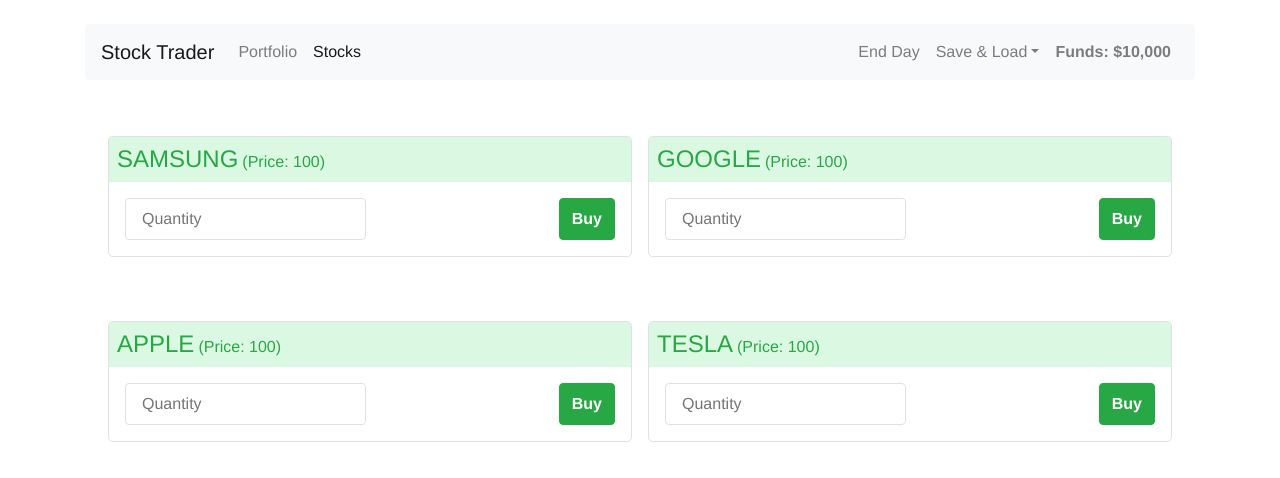
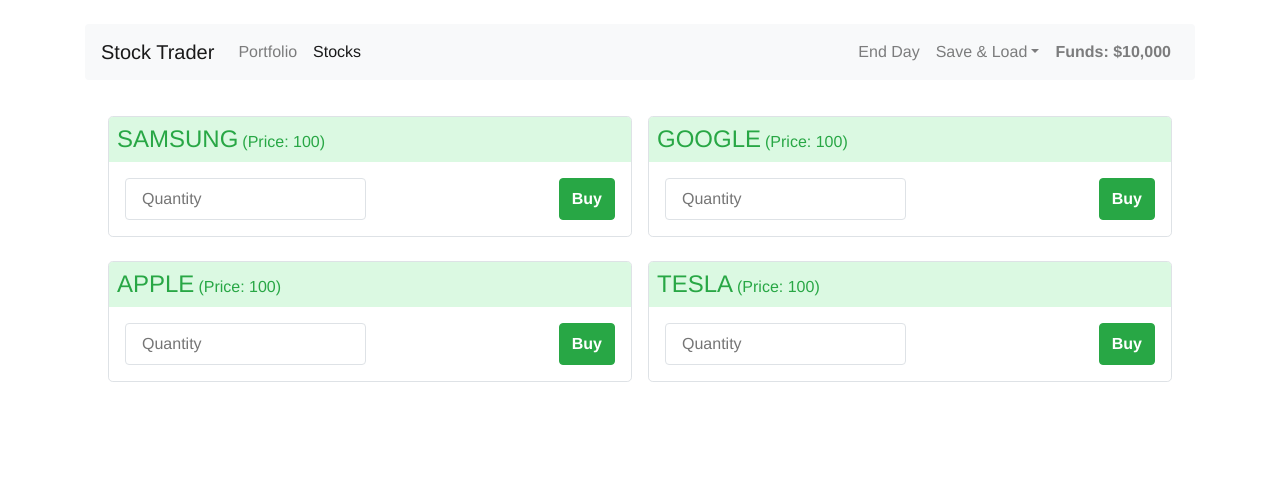
Before and after one commit to 4ortytwo/vue-stock-trader, a Vue app: page /stocks in a window 1280 px wide. Shown: the top 478 px of the page. Built offline with nearby package versions, Linux system fonts and the light colour scheme.

Commit message:
add stock and portfolio cards, add stock/portfolio logic

```diff
--- a/public/index.html
+++ b/public/index.html
@@ -7,8 +7,8 @@
     <link rel="icon" href="<%= BASE_URL %>favicon.ico" />
     <link
       rel="stylesheet"
-      href="https://stackpath.bootstrapcdn.com/bootstrap/4.3.1/css/bootstrap.min.css"
-      integrity="sha384-ggOyR0iXCbMQv3Xipma34MD+dH/1fQ784/j6cY/iJTQUOhcWr7x9JvoRxT2MZw1T"
+      href="https://stackpath.bootstrapcdn.com/bootstrap/4.4.1/css/bootstrap.min.css"
+      integrity="sha384-Vkoo8x4CGsO3+Hhxv8T/Q5PaXtkKtu6ug5TOeNV6gBiFeWPGFN9MuhOf23Q9Ifjh"
       crossorigin="anonymous"
     />
 
--- a/src/App.vue
+++ b/src/App.vue
@@ -21,4 +21,9 @@
   -moz-osx-font-smoothing: grayscale;
   color: #2c3e50;
 }
+input[type="number"]::-webkit-inner-spin-button,
+input[type="number"]::-webkit-outer-spin-button {
+  -webkit-appearance: none;
+  margin: 0;
+}
 </style>
--- a/src/components/Card.vue
+++ /dev/null
@@ -1,32 +0,0 @@
-<template>
-  <div class="w-50 p-2">
-    <div class="my-4 border rounded-lg">
-      <div
-        class="container rounded-top text-success d-flex align-items-end p-2"
-        style="background-color: #DBF9E2"
-      >
-        <h4 class="mr-1">{{brand.name}}</h4>
-        <span>(Price: {{brand.currentPrice}})</span>
-      </div>
-      <div class="container d-flex justify-content-between p-3">
-        <input type="text" class="border rounded py-2 px-3" placeholder="Quantity" />
-        <button class="btn btn-success font-weight-bolder">Buy</button>
-      </div>
-    </div>
-  </div>
-</template>
-
-<script>
-export default {
-  name: "card",
-  props: {
-    brand: Object
-  }
-};
-</script>
-
-<style>
-h4 {
-  margin: 0;
-}
-</style>
--- /dev/null
+++ b/src/components/PortfolioCard.vue
@@ -0,0 +1,54 @@
+<template>
+  <div class="w-50 p-2">
+    <div class="my-1 border rounded-lg">
+      <div
+        class="container rounded-top text-primary d-flex align-items-end p-2"
+        style="background-color: #BDDBFC"
+      >
+        <h4 class="mr-1">{{brand.name}}</h4>
+        <span>(Price: {{brand.currentPrice}} | Quantity: {{brand.owned}})</span>
+      </div>
+      <div class="container d-flex justify-content-between p-3">
+        <input
+          type="number"
+          class="border rounded py-2 px-3"
+          placeholder="Quantity"
+          v-model.number="qty"
+        />
+        <button class="btn btn-danger font-weight-bolder">Sell</button>
+      </div>
+    </div>
+  </div>
+</template>
+
+<script>
+import { mapActions } from "vuex";
+export default {
+  name: "portfolioCard",
+  props: {
+    brand: Object,
+    index: Number
+  },
+  data() {
+    return {
+      qty: null
+    };
+  },
+  methods: {
+    ...mapActions({ sell: "sell" }),
+    sellStock() {
+      if (this.qty) {
+        console.log({ index: this.index, qty: this.qty });
+        this.sell({ index: this.index, qty: this.qty });
+        this.qty = null;
+      }
+    }
+  }
+};
+</script>
+
+<style>
+h4 {
+  margin: 0;
+}
+</style>
--- /dev/null
+++ b/src/components/StockCard.vue
@@ -0,0 +1,53 @@
+<template>
+  <div class="w-50 p-2">
+    <div class="my-1 border rounded-lg">
+      <div
+        class="container rounded-top text-success d-flex align-items-end p-2"
+        style="background-color: #DBF9E2"
+      >
+        <h4 class="mr-1">{{brand.name}}</h4>
+        <span>(Price: {{brand.currentPrice}})</span>
+      </div>
+      <div class="container d-flex justify-content-between p-3">
+        <input
+          type="number"
+          class="border rounded py-2 px-3"
+          placeholder="Quantity"
+          v-model.number="qty"
+        />
+        <button class="btn btn-success font-weight-bolder" @click="buyStock">Buy</button>
+      </div>
+    </div>
+  </div>
+</template>
+
+<script>
+export default {
+  name: "stockCard",
+  props: {
+    brand: Object,
+    index: Number,
+    buy: Function
+  },
+  data() {
+    return {
+      qty: null
+    };
+  },
+  methods: {
+    buyStock() {
+      if (this.qty) {
+        console.log({ index: this.index, qty: this.qty });
+        this.buy({ index: this.index, qty: this.qty });
+        this.qty = null;
+      }
+    }
+  }
+};
+</script>
+
+<style>
+h4 {
+  margin: 0;
+}
+</style>
--- a/src/store/index.js
+++ b/src/store/index.js
@@ -8,22 +8,26 @@
     stocks: [
       {
         name: "SAMSUNG",
-        currentPrice: 100
+        currentPrice: 100,
+        owned: 10
       },
       {
         name: "GOOGLE",
-        currentPrice: 100
+        currentPrice: 100,
+        owned: 0
       },
       {
         name: "APPLE",
-        currentPrice: 100
+        currentPrice: 100,
+        owned: 0
       },
       {
         name: "TESLA",
-        currentPrice: 100
+        currentPrice: 100,
+        owned: 10
       }
     ],
-    ownedStocks: []
+    funds: 10000
   },
   getters: {
     stocks: state => {
@@ -34,10 +38,20 @@
     }
   },
   mutations: {
-    buyStock: (state, payload) => {
-      state.ownedStocks.push(payload);
+    buy: (state, payload) => {
+      state.stocks[payload.index].owned += payload.qty;
+    },
+    sell: (state, payload) => {
+      state.stocks[payload.index].owned -= payload.qty;
     }
   },
-  actions: {},
+  actions: {
+    buy: ({ commit }, payload) => {
+      commit("buy", payload);
+    },
+    sell: ({ commit }, payload) => {
+      commit("sell", payload);
+    }
+  },
   modules: {}
 });
--- a/src/views/Portfolio.vue
+++ b/src/views/Portfolio.vue
@@ -1,12 +1,33 @@
 <template>
-  <div>
-    <h1>portfolio</h1>
+  <div class="container d-flex flex-wrap">
+    <app-portfolio-card
+      v-for="(brand, index) in ownedStocks"
+      :key="index"
+      :brand="brand"
+      :index="index"
+    />
   </div>
 </template>
 
 <script>
+import PorfolioCard from "../components/PortfolioCard";
+import { mapGetters, mapActions } from "vuex";
 export default {
-  name: "portfolio"
+  name: "portfolio",
+  components: {
+    appPortfolioCard: PorfolioCard
+  },
+  computed: {
+    ...mapGetters({
+      stocks: "stocks"
+    }),
+    ownedStocks() {
+      return this.stocks.filter(brand => brand.owned > 0);
+    }
+  },
+  methods: {
+    ...mapActions({ sell: "sell" })
+  }
 };
 </script>
 
--- a/src/views/Stocks.vue
+++ b/src/views/Stocks.vue
@@ -1,16 +1,19 @@
 <template>
   <div class="container d-flex flex-wrap">
-    <app-card v-for="(brand, index) in stocks" :key="index" :brand="brand" />
+    <app-card v-for="(brand, index) in stocks" :key="index" :brand="brand" :index="index" :buy="buy" />
   </div>
 </template>
 
 <script>
-import { mapGetters } from "vuex";
-import Card from "../components/Card.vue";
+import { mapGetters, mapActions } from "vuex";
+import stockCard from "../components/StockCard.vue";
 export default {
-  components: { appCard: Card },
+  components: { appCard: stockCard },
   computed: {
     ...mapGetters({ stocks: "stocks" })
+  },
+  methods: {
+    ...mapActions({ buy: "buy" })
   }
 };
 </script>
```
